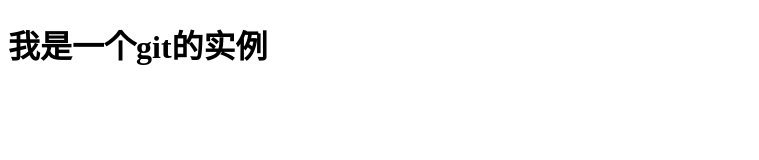
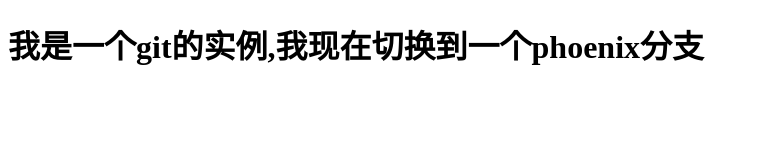
Before and after one commit to Da-Jason/gitDemo, a plain HTML site: page index.html in a window 1280 px wide. Shown: the whole page, without its empty margins (0-759 px from the left). Drawn offline with Linux system fonts and the light colour scheme.

Commit message:
'修改页面内容'

```diff
--- a/index.html
+++ b/index.html
@@ -5,6 +5,6 @@
     <title>git Demo</title>
 </head>
 <body>
-    <h1>我是一个git的实例</h1>
+    <h1>我是一个git的实例,我现在切换到一个phoenix分支</h1>
 </body>
 </html>
```
